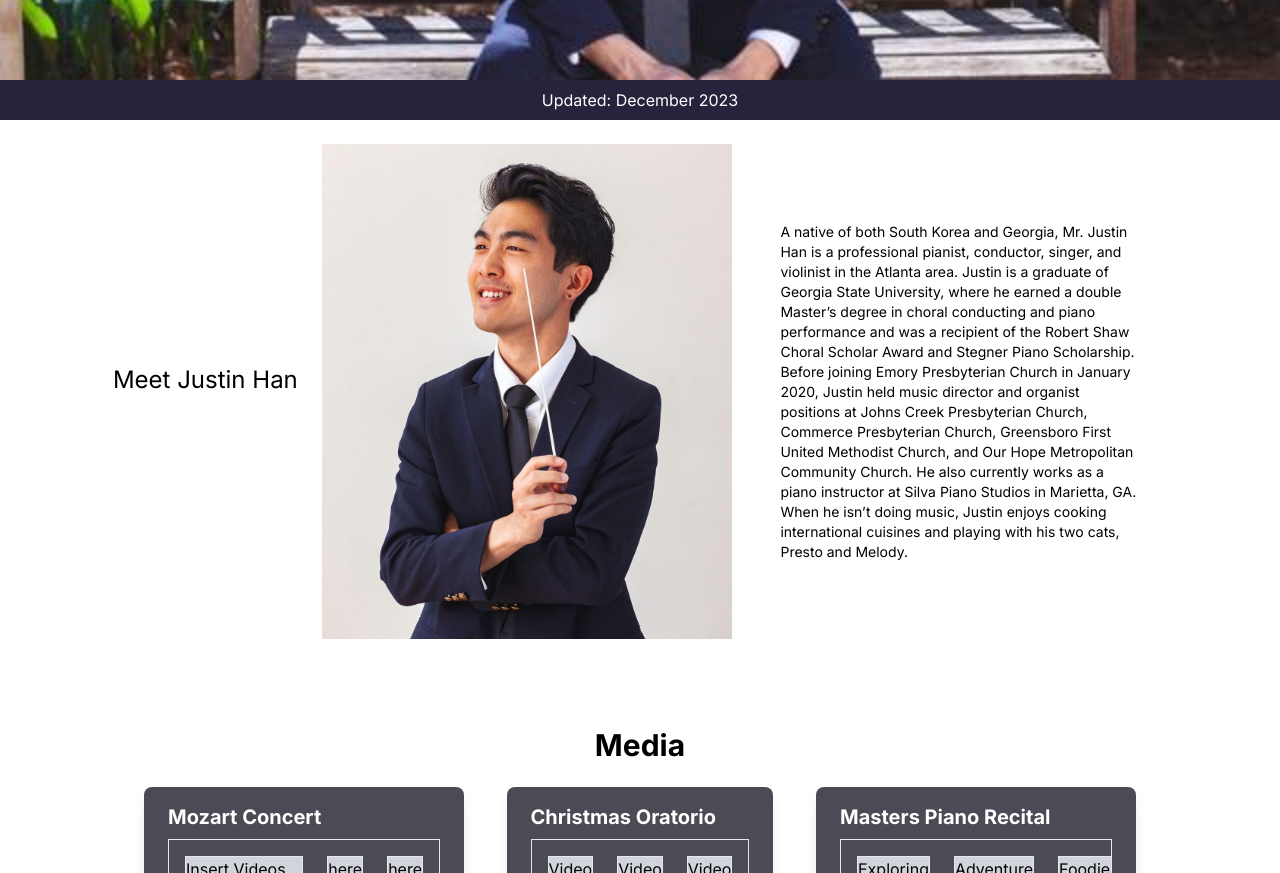
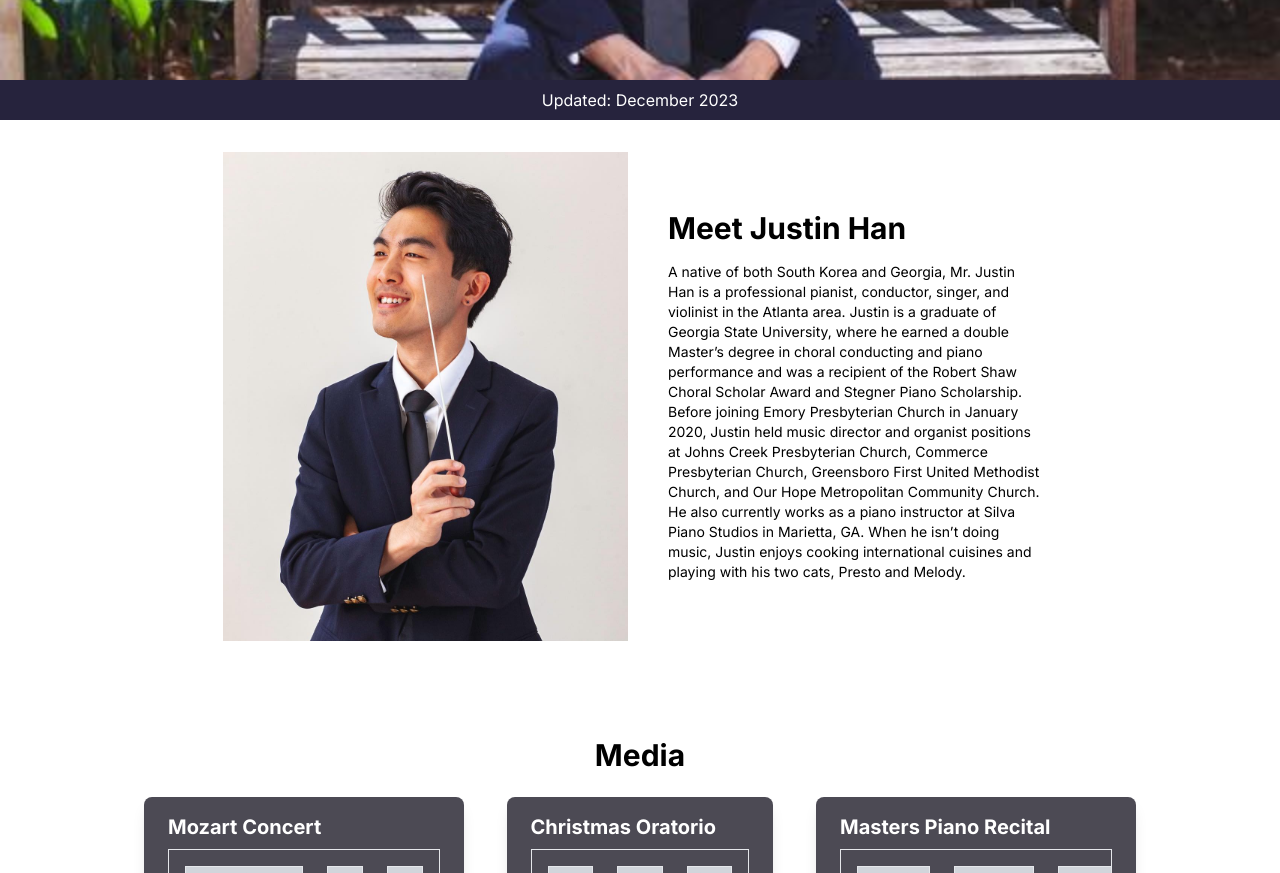
Before and after one commit to mzsellem/justin-han, a Next.js app: page / in a window 1280 px wide. Shown: the part 680-1553 px from the top of the page. Built offline with nearby package versions, Linux system fonts and the light colour scheme.

Commit message:
bio on web and mobile: done

```diff
--- a/app/bio/bio.tsx
+++ b/app/bio/bio.tsx
@@ -1,17 +1,19 @@
 export default function Bio() {
     return (
     <>
-        <div className="flex flex-col md:flex-row justify-center items-center md:space-x-6 p-6">
-            <div className="mb-6 text-2xl">Meet Justin Han</div>
-            <div className="md:w-1/3 w-2/3">
+        <div className="flex flex-col md:flex-row justify-center items-center md:space-x-6 p-8">
+            <div className="md:w-1/3 w-3/4">
                 <img src="/conductor-justin.png" alt="Conductor Justin" />
             </div>
-            <div className="flex justify-center items-center text-sm p-6 md:w-1/3">
-                A native of both South Korea and Georgia, Mr. Justin Han is a professional pianist, conductor, singer, and violinist in the Atlanta area. Justin is a graduate of Georgia State University, where he earned a double Master’s degree in choral conducting and piano performance and was a recipient of the Robert Shaw Choral Scholar Award and Stegner Piano Scholarship.
+            <div className="flex flex-col p-4 md:w-1/3">
+                <div className="text-3xl mb-4 font-bold text-center md:flex md:items-left">Meet Justin Han</div>
+                <div className="flex justify-center items-center text-sm">
+                    A native of both South Korea and Georgia, Mr. Justin Han is a professional pianist, conductor, singer, and violinist in the Atlanta area. Justin is a graduate of Georgia State University, where he earned a double Master’s degree in choral conducting and piano performance and was a recipient of the Robert Shaw Choral Scholar Award and Stegner Piano Scholarship.
 
-Before joining Emory Presbyterian Church in January 2020, Justin held music director and organist positions at Johns Creek Presbyterian Church, Commerce Presbyterian Church, Greensboro First United Methodist Church, and Our Hope Metropolitan Community Church. He also currently works as a piano instructor at Silva Piano Studios in Marietta, GA.
+    Before joining Emory Presbyterian Church in January 2020, Justin held music director and organist positions at Johns Creek Presbyterian Church, Commerce Presbyterian Church, Greensboro First United Methodist Church, and Our Hope Metropolitan Community Church. He also currently works as a piano instructor at Silva Piano Studios in Marietta, GA.
 
-When he isn’t doing music, Justin enjoys cooking international cuisines and playing with his two cats, Presto and Melody.
+    When he isn’t doing music, Justin enjoys cooking international cuisines and playing with his two cats, Presto and Melody.
+                </div>
             </div>
         </div>
     </>
```
